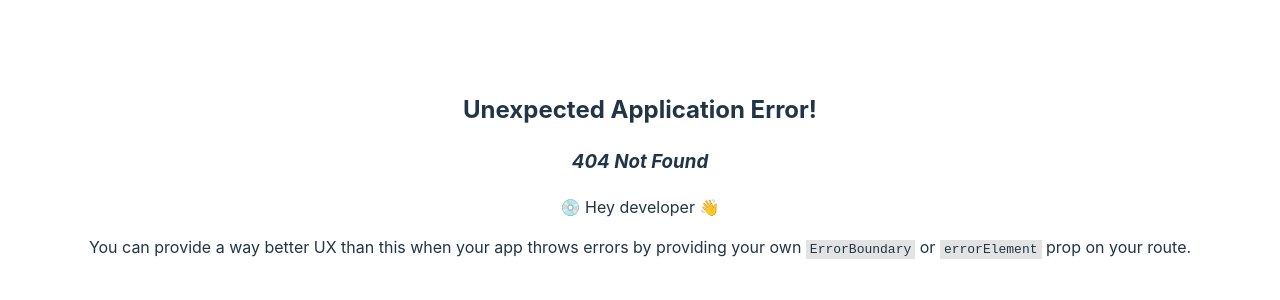
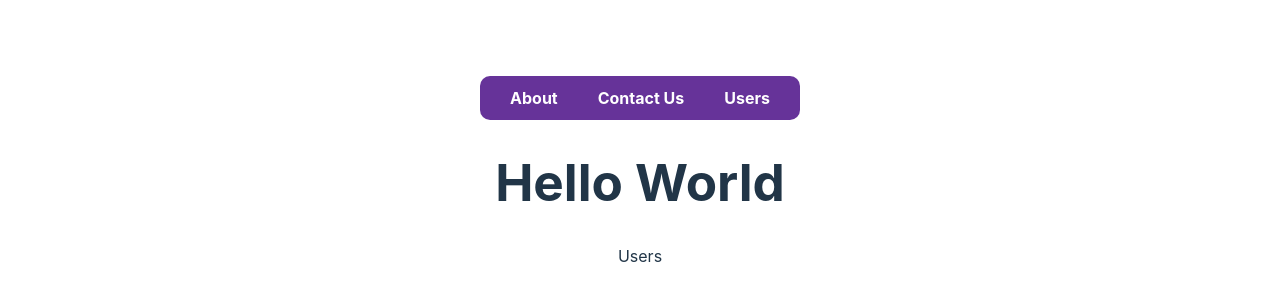
Before and after one commit to Ujjal-ENG/new-react-routet-dom-app, a React (Vite) app: page /users in a window 1280 px wide. Before the commit this address had no page. Shown: the part 226-526 px from the top of the page. Built offline with nearby package versions, Linux system fonts and the light colour scheme.

Commit message:
done the component created of the users js

```diff
--- a/src/components/layouts/Navbar.jsx
+++ b/src/components/layouts/Navbar.jsx
@@ -32,6 +32,16 @@ const Navbar = () => {
         >
           Contact Us
         </NavLink>
+        <NavLink
+          to="/users"
+          style={{
+            margin: "0px 20px 0px 20px",
+            color: "white",
+            fontWeight: "bold",
+          }}
+        >
+          Users
+        </NavLink>
       </ul>
     </>
   );
--- /dev/null
+++ b/src/components/pages/Users.jsx
@@ -0,0 +1,7 @@
+import React from "react";
+
+const Users = () => {
+  return <div>Users</div>;
+};
+
+export default Users;
--- a/src/main.jsx
+++ b/src/main.jsx
@@ -6,6 +6,7 @@ import "./index.css";
 import { createBrowserRouter, RouterProvider } from "react-router-dom";
 import About from "./components/pages/About";
 import ContactUs from "./components/pages/ContactUs";
+import Users from "./components/pages/Users";
 const router = createBrowserRouter([
   {
     path: "/",
@@ -19,6 +20,10 @@ const router = createBrowserRouter([
         path: "/contact-us",
         element: <ContactUs />,
       },
+      {
+        path: "/users",
+        element: <Users />,
+      },
     ],
   },
 ]);
```
